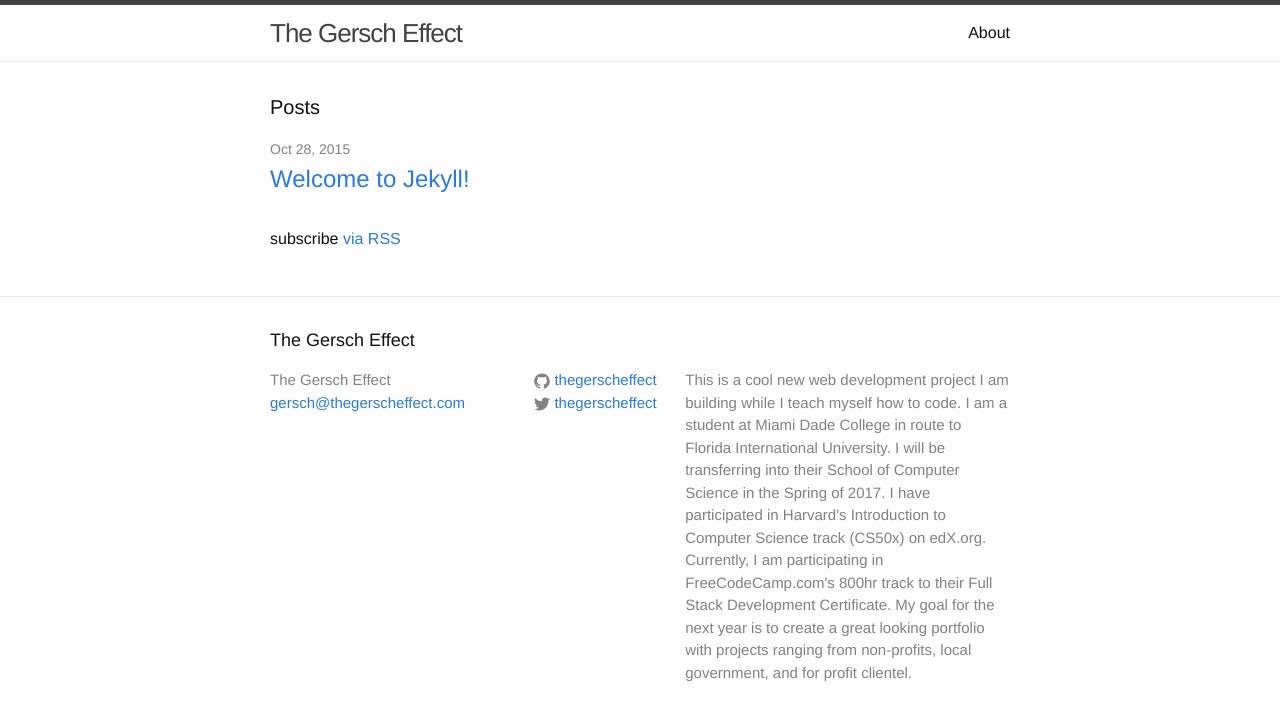
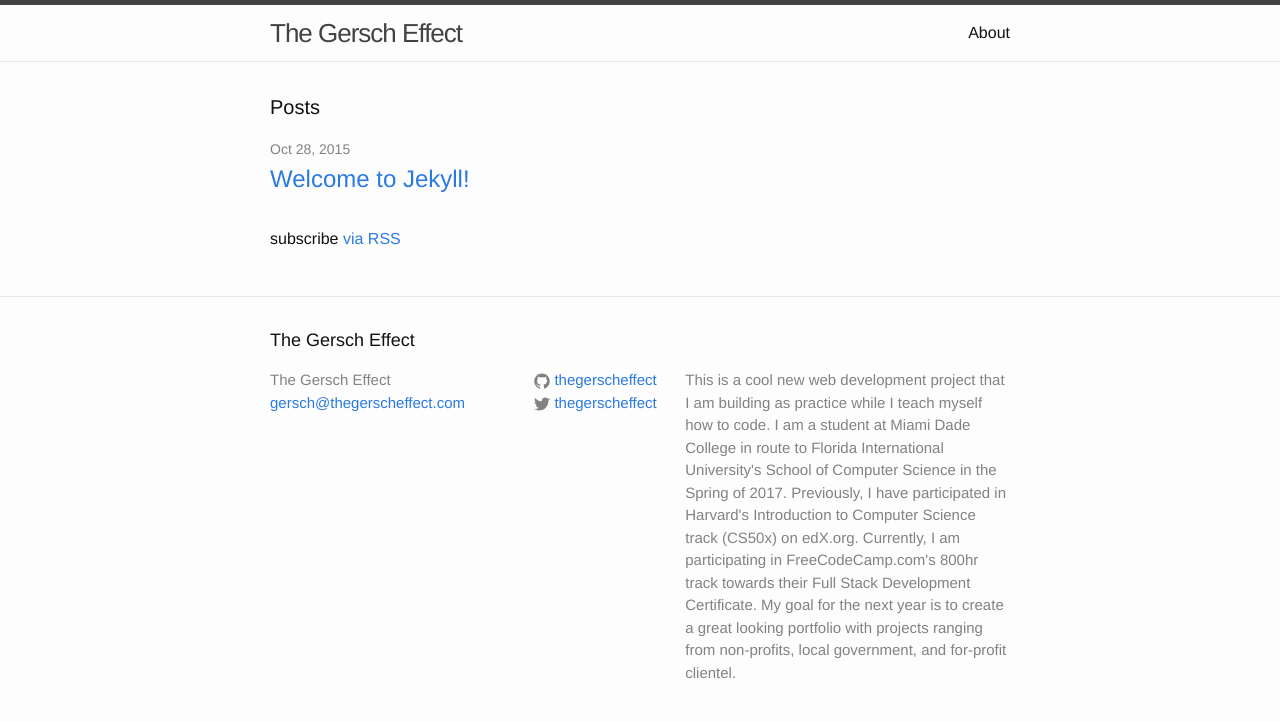
Before and after one commit to thegerscheffect/thegerscheffect.github.io, a Jekyll site: the page built from index.html, in a window 1280 px wide. Shown: the top 721 px of the page. Built offline with Jekyll 4.4.1, drawn with Linux system fonts in a browser that asks for light colours.

Commit message:
added a few words to description

```diff
--- a/_config.yml
+++ b/_config.yml
@@ -9,12 +9,11 @@
 title: "The Gersch Effect"
 email: gersch@thegerscheffect.com
 description: > # this means to ignore newlines until "baseurl:"
-  This is a cool new web development project I am building while I teach myself how to code.
-  I am a student at Miami Dade College in route to Florida International University.
-  I will be transferring into their School of Computer Science in the Spring of 2017.
-  I have participated in Harvard's Introduction to Computer Science track (CS50x) on edX.org.
-  Currently, I am participating in FreeCodeCamp.com's 800hr track to their Full Stack Development Certificate.
-  My goal for the next year is to create a great looking portfolio with projects ranging from non-profits, local government, and for profit clientel.
+  This is a cool new web development project that I am building as practice while I teach myself how to code.
+  I am a student at Miami Dade College in route to Florida International University's School of Computer Science in the Spring of 2017.
+  Previously, I have participated in Harvard's Introduction to Computer Science track (CS50x) on edX.org.
+  Currently, I am participating in FreeCodeCamp.com's 800hr track towards their Full Stack Development Certificate.
+  My goal for the next year is to create a great looking portfolio with projects ranging from non-profits, local government, and for-profit clientel.
 baseurl: "" # the subpath of your site, e.g. /blog
 url: "http://thegerscheffect.com" # the base hostname & protocol for your site
 twitter_username: thegerscheffect
```
